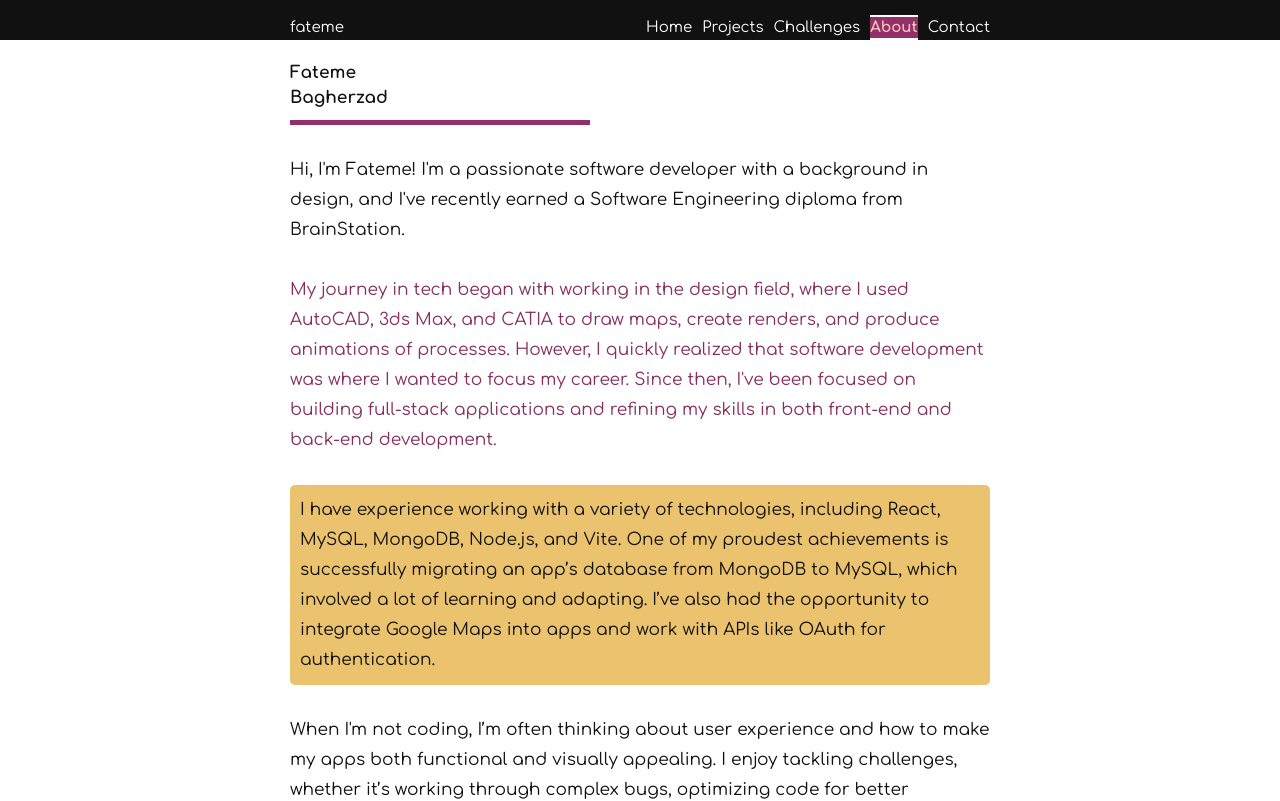
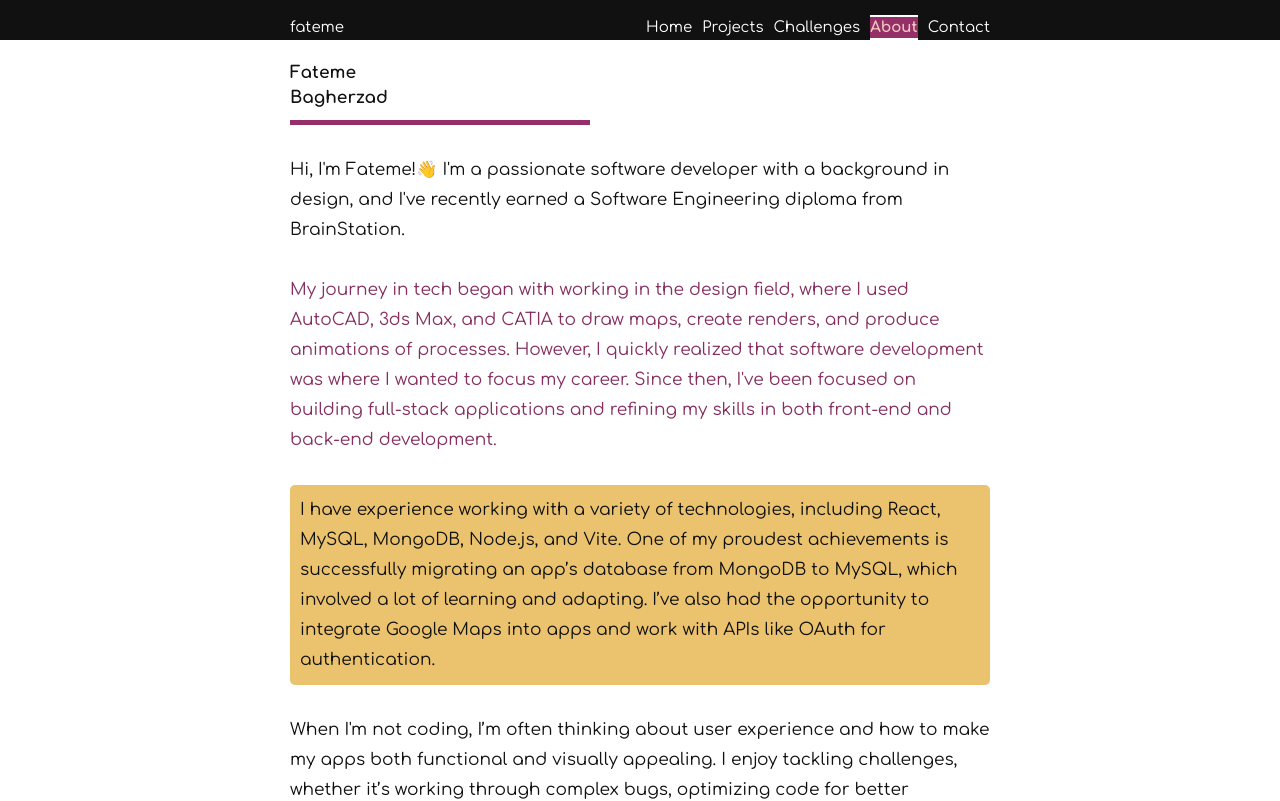
Before and after one commit to FatemeBagherzad/portfolio, a React (Vite) app: page /about-me in a window 1280 px wide. Shown: the top 801 px of the page. Built offline with nearby package versions, Linux system fonts and the light colour scheme.

Commit message:
add stickers to about

```diff
--- a/src/pages/AboutMe/AboutMe.jsx
+++ b/src/pages/AboutMe/AboutMe.jsx
@@ -18,9 +18,9 @@ const AboutMe = () => {
         className="text-lg font-medium"
       >
         <p className="about__txt">
-          Hi, I'm Fateme! I'm a passionate software developer with a background
-          in design, and I've recently earned a Software Engineering diploma
-          from BrainStation. <br /> <br />
+          Hi, I'm Fateme!👋 I'm a passionate software developer with a
+          background in design, and I've recently earned a Software Engineering
+          diploma from BrainStation. <br /> <br />
           <div className="about__animated-txt">
             My journey in tech began with working in the design field, where I
             used AutoCAD, 3ds Max, and CATIA to draw maps, create renders, and
```
